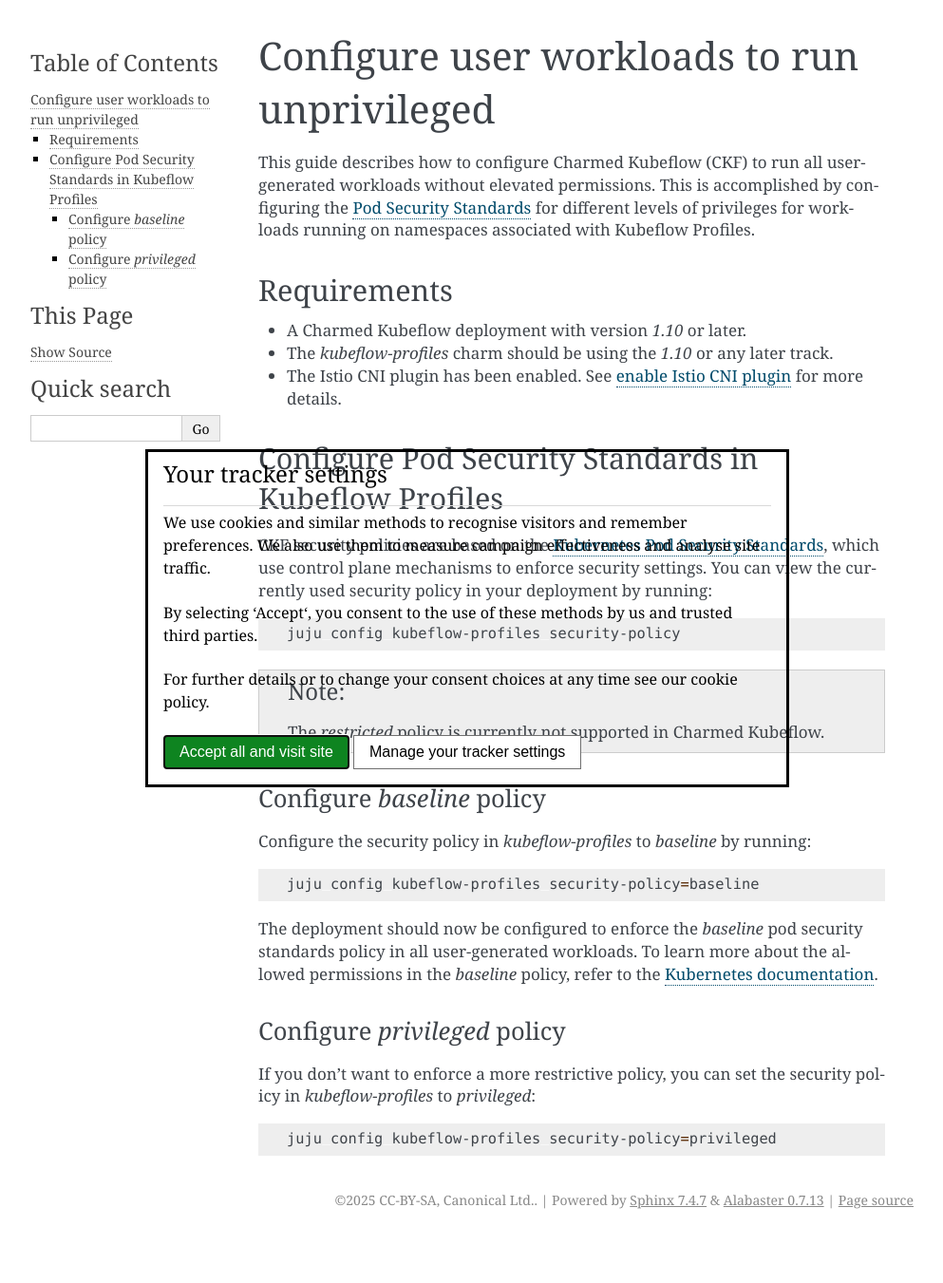
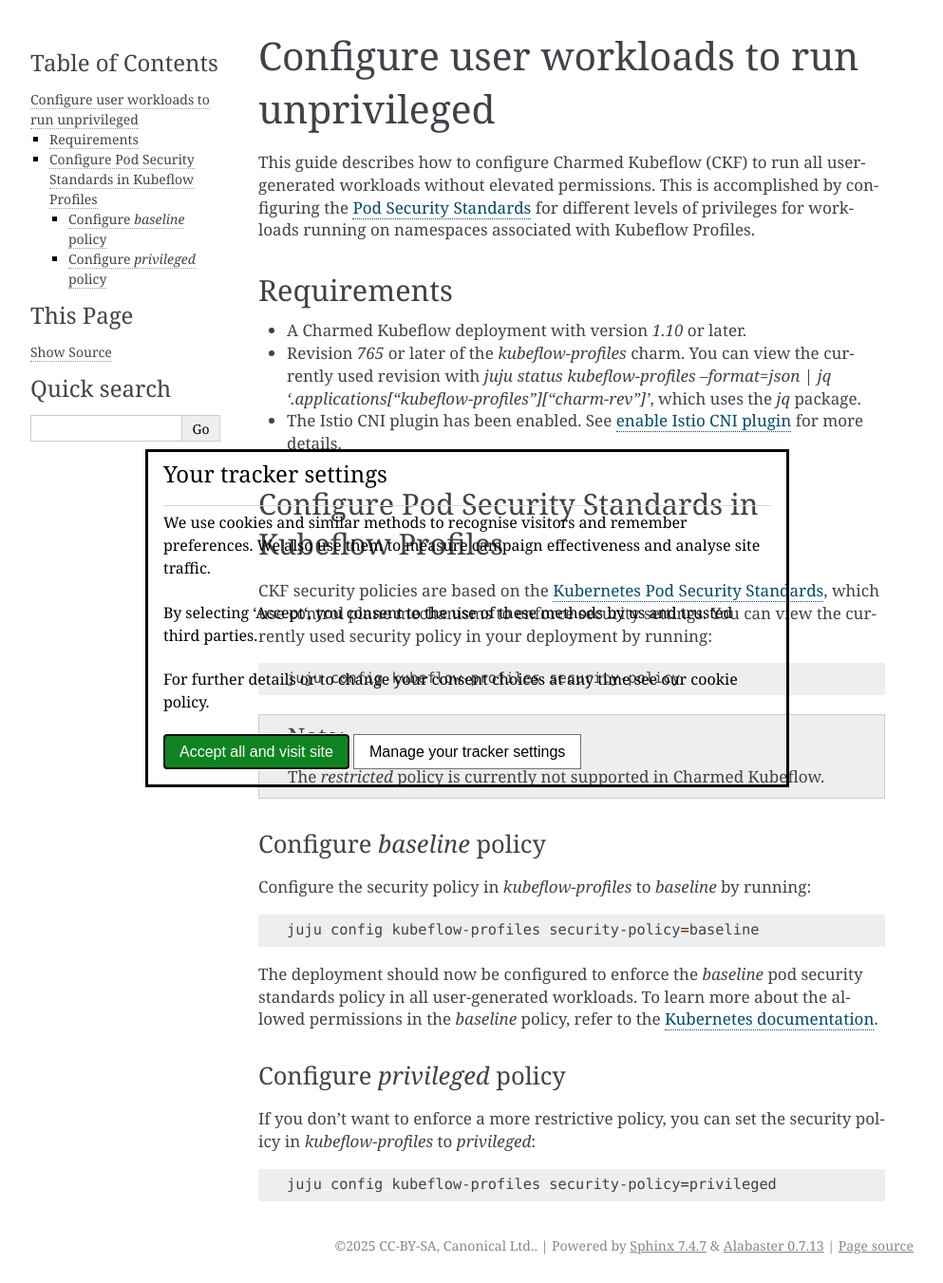
Before and after one commit to canonical/charmed-kubeflow-documentation, a Sphinx documentation site: the page built from docs/how-to/manage/configure-unprivileged-workloads.rst, in a window 1280 px wide and 1351 px high. Shown: the whole window at 95% size, without its empty margins (148-1141 px from the left). Built offline with Sphinx 7.4.7, drawn with Linux system fonts in a browser that asks for light colours.

Commit message:
Add revision requirement

```diff
--- a/docs/how-to/manage/configure-unprivileged-workloads.rst
+++ b/docs/how-to/manage/configure-unprivileged-workloads.rst
@@ -10,7 +10,7 @@
 ---------------------
 
 * A Charmed Kubeflow deployment with version `1.10` or later.
-* The `kubeflow-profiles` charm should be using the `1.10` or any later track.
+* Revision `765` or later of the `kubeflow-profiles` charm. You can view the currently used revision with `juju status kubeflow-profiles --format=json | jq '.applications["kubeflow-profiles"]["charm-rev"]'`, which uses the `jq` package.
 * The Istio CNI plugin has been enabled. See :ref:`enable Istio CNI plugin<enable_istio_cni>` for more details.
 
 
```
